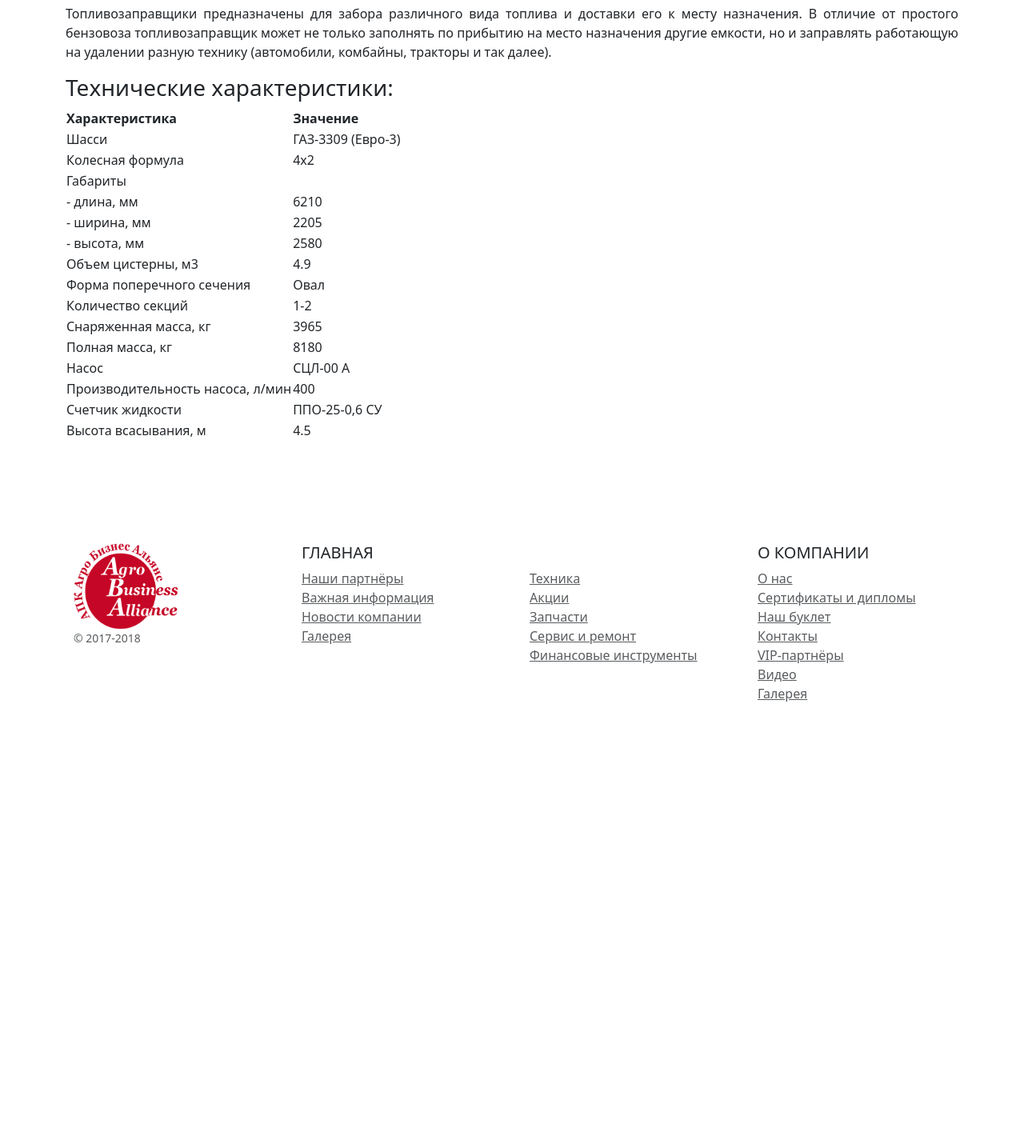
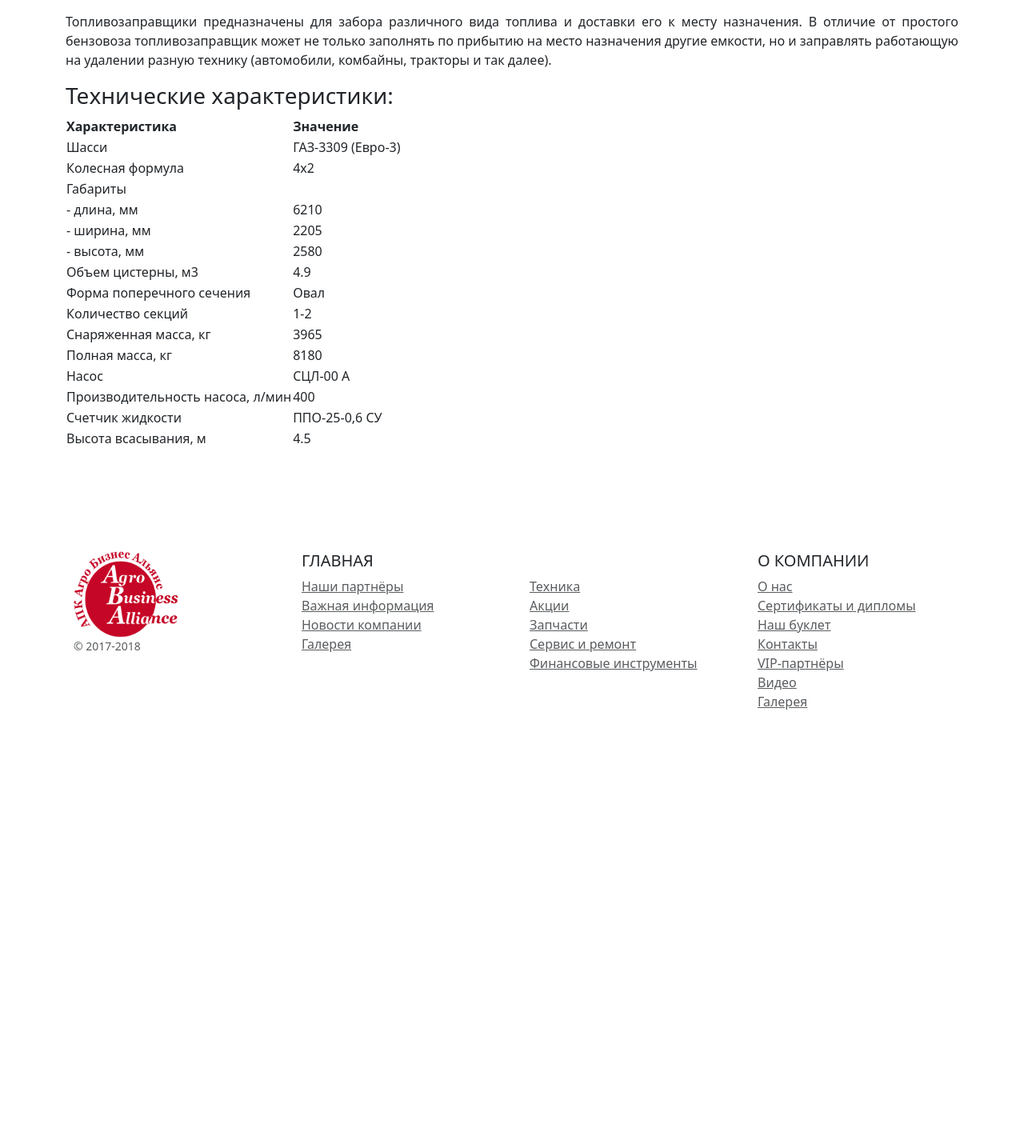
Before and after one commit to mishaniahomi/aba, a Django app: a page that uses templates/main/machine_detail.html in a window 1280 px wide. Shown: the part 575-2000 px from the top of the page at 80% size. Run offline with Django 4.2, Linux system fonts and the light colour scheme; data comes from the database, SQL or seed files in the repository; some libraries are stand-ins or nearby versions.

Commit message:
Update machine_detail.html

```diff
--- a/templates/main/machine_detail.html
+++ b/templates/main/machine_detail.html
@@ -5,7 +5,7 @@
 {% block content %}
 
 {% autoescape off %}
-<div class="container">
+<div class="container" style="margin-top:10px;">
     <div class="row">
 {{ object.description }}
     </div>
```
